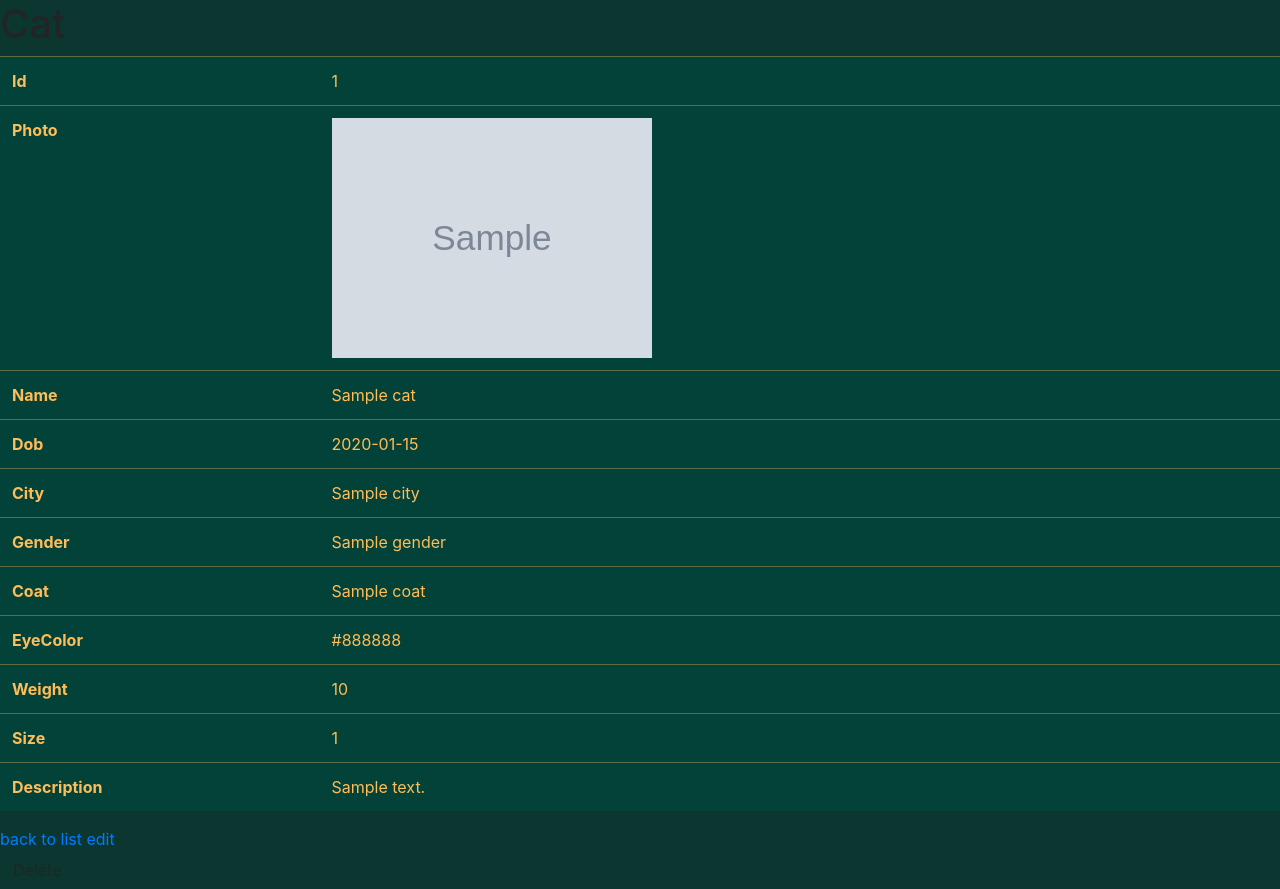
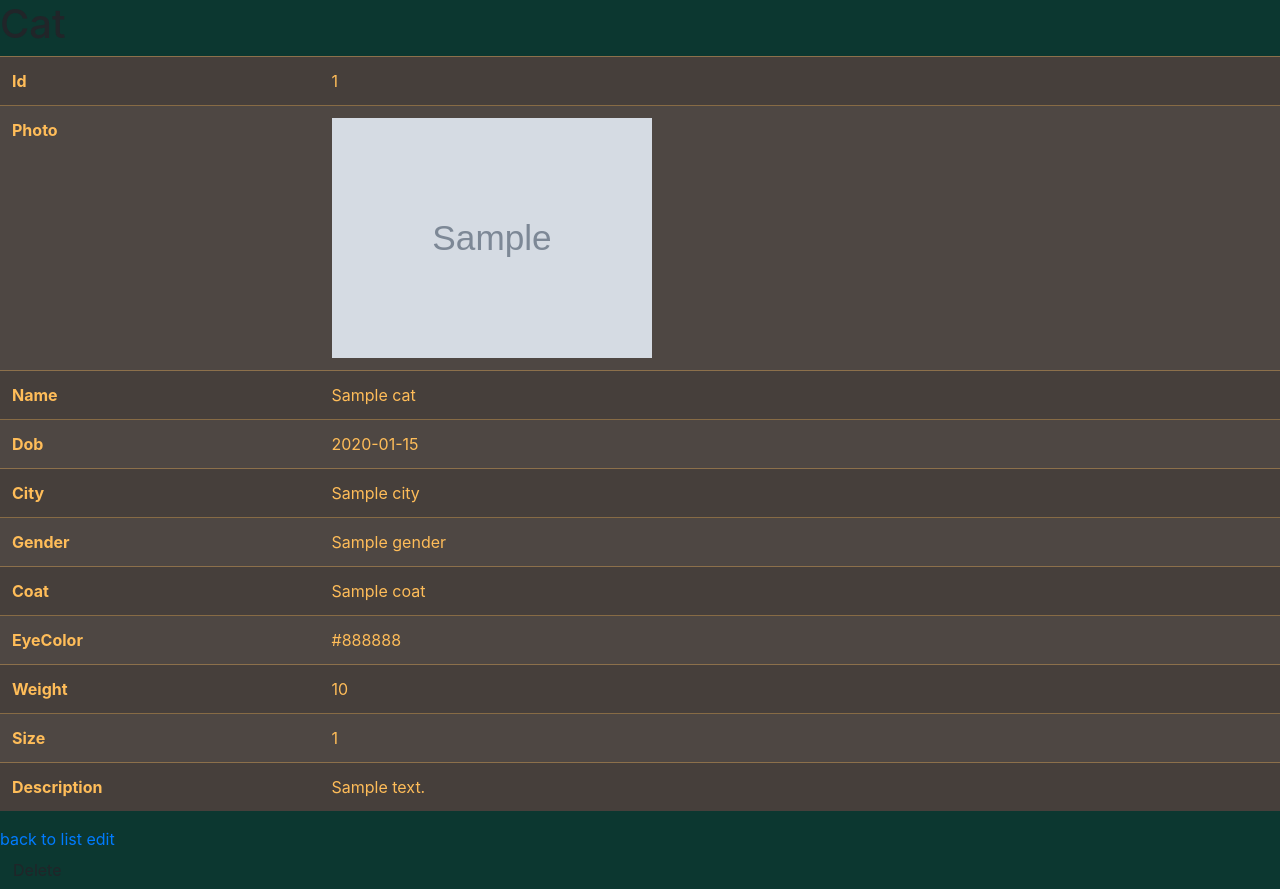
Before and after one commit to VicSpl/Projet-de-certification, a Symfony app: template templates/admin_cat/show.html.twig in a window 1280 px wide. Shown: the part 296-1185 px from the top of the page. Run offline with Twig, Linux system fonts and the light colour scheme; the template is opened without the code that fills it: most values are stand-ins (such as "Sample title", 1, 10 or a date in 2020); grey boxes marked "Sample" are stand-in pictures; some libraries are stand-ins or nearby versions.

Commit message:
- Modification couleur tableau voir mes chats

```diff
--- a/public/styles/style.css
+++ b/public/styles/style.css
@@ -27,10 +27,15 @@ body {
 
 .table {
   color: #ffbd59;
-  background-color: #034238;
+  /* background-color: #034238; */
+  background-color: #4e4743;
+}
+.table tr:nth-child(odd) {
+  background-color: #463f3b;
 }
 
-.table td, .table th {
+.table td,
+.table th {
   border-top: 1px solid #ffbd5959;
 }
 
--- a/templates/profile/show.html.twig
+++ b/templates/profile/show.html.twig
@@ -6,7 +6,7 @@
 {% block body %}
 	<h1>User</h1>
 
-	<table class="table">
+	<table class="table table-sm">
 		<tbody>
 			<tr>
 				<th>Id</th>
```
